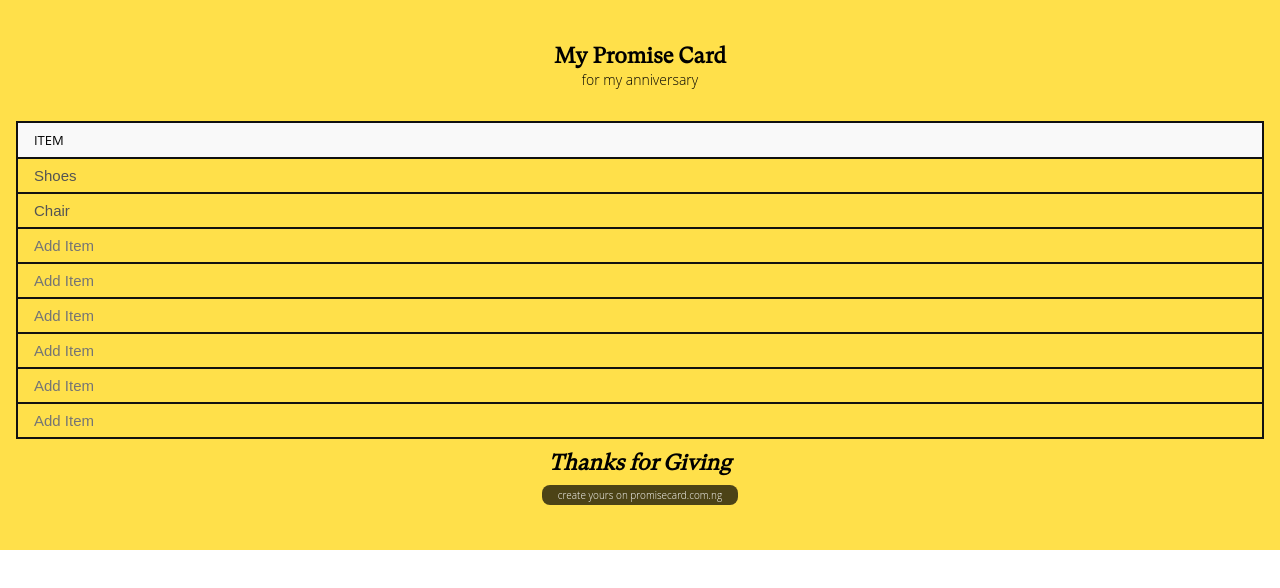
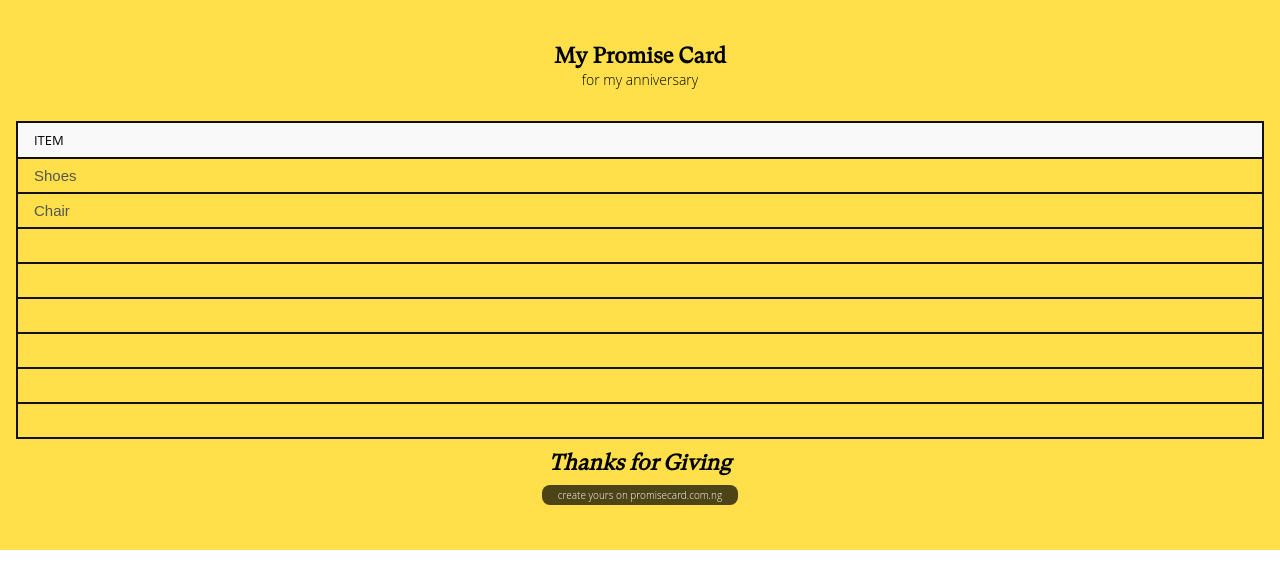
Before and after one commit to mrtoluadesina/promise-card, a React (Create React App) app: page /card in a window 1280 px wide. Shown: the top 588 px of the page. Built offline with nearby package versions, Linux system fonts and the light colour scheme; no server answers.

Commit message:
remove placeholder for empty cells on card

```diff
--- a/src/components/Table.js
+++ b/src/components/Table.js
@@ -29,7 +29,7 @@ function TableView(props) {
                     type="text"
                     value={item.title}
                     id={index}
-                    placeholder="Add Item"
+                    placeholder=""
                     onChange={props.handleChange}
                     disabled={props.disabled}
                   />
```
